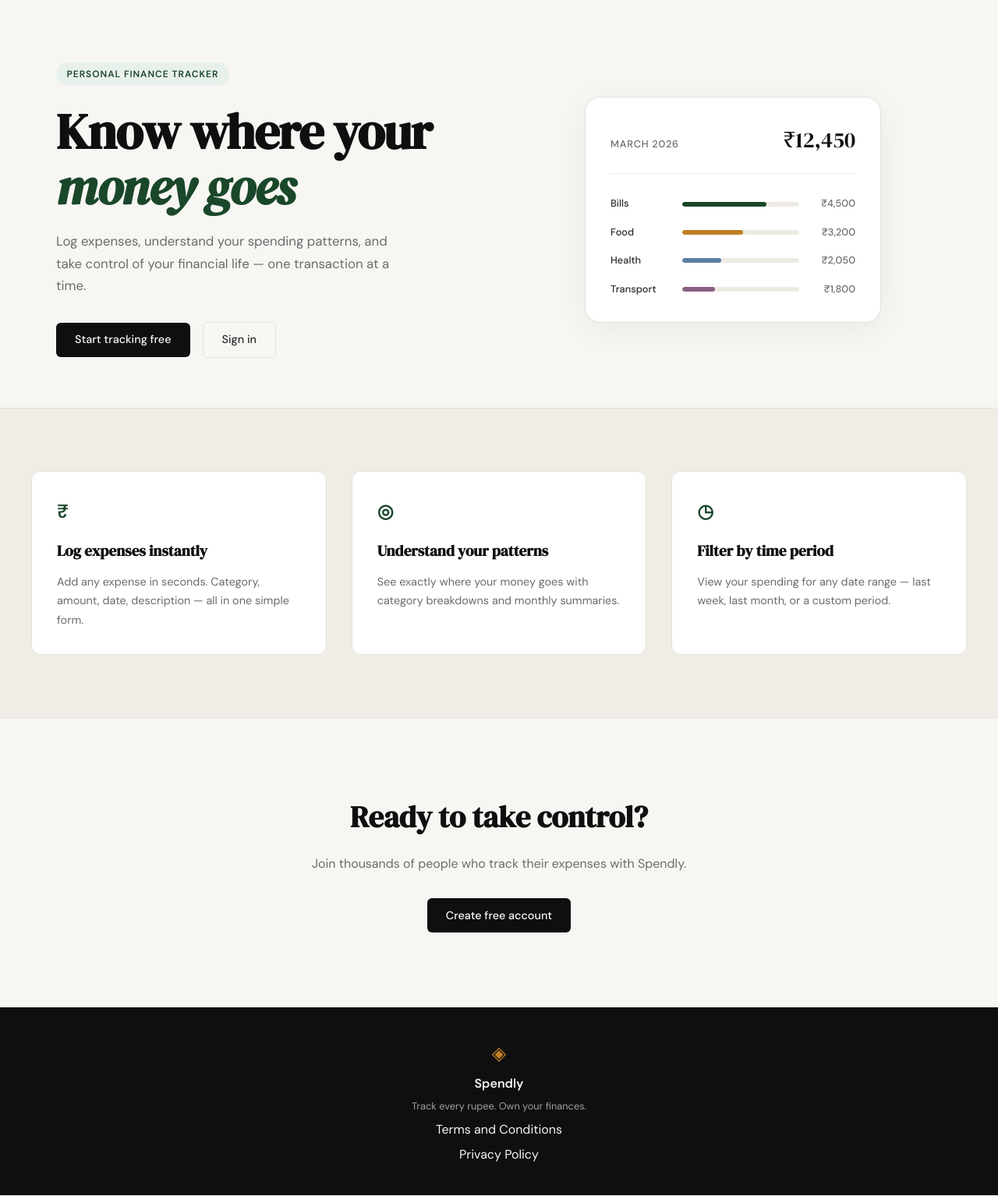
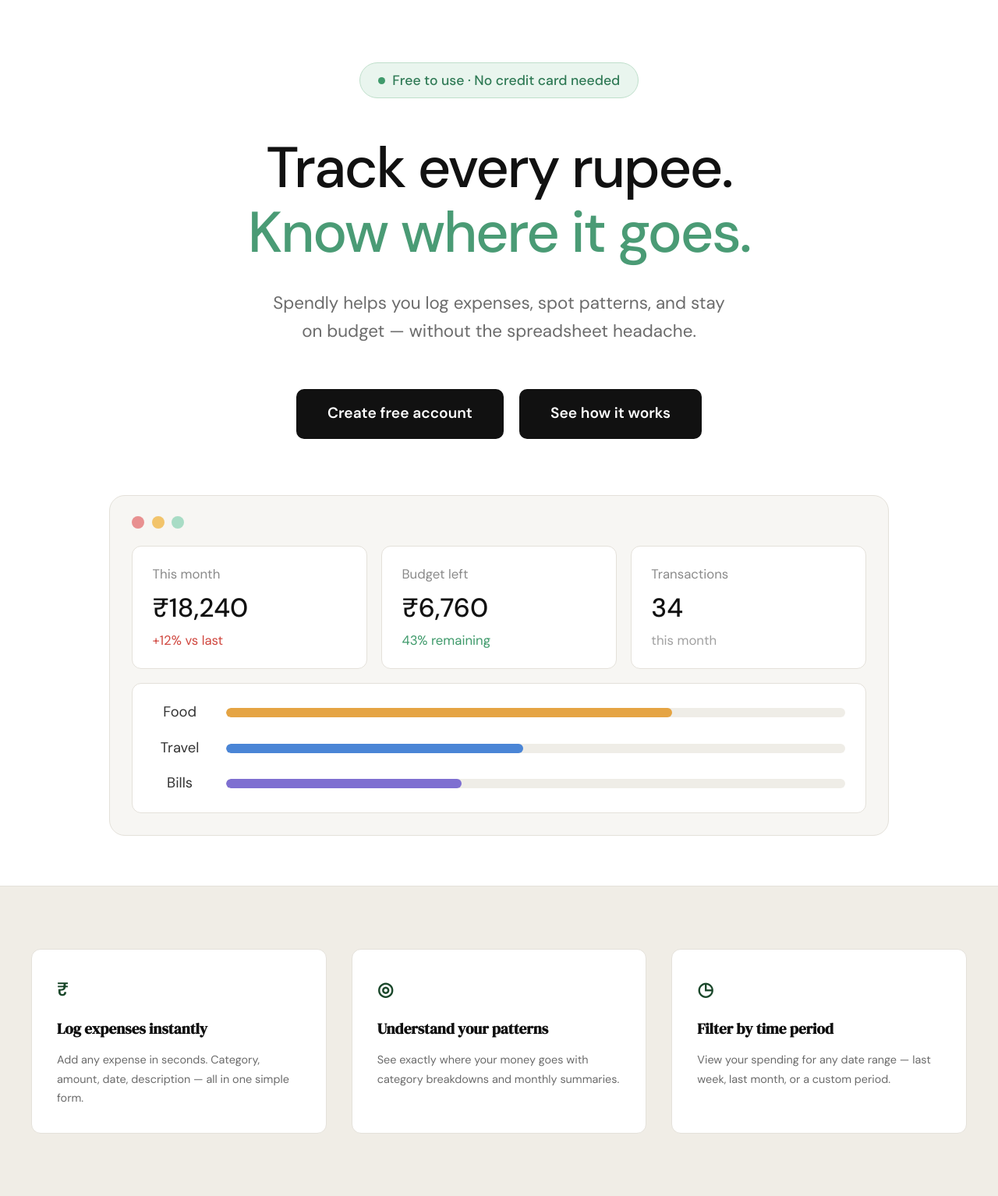
Before and after one commit to Devika35/spendly, a Flask app: page / in a window 1280 px wide. Shown: the part 61-1595 px from the top of the page at 78% size. Run offline with Flask 3, Linux system fonts and the light colour scheme.

Commit message:
landing: redesign hero section to match mockup

```diff
--- /dev/null
+++ b/static/css/landing.css
@@ -0,0 +1,192 @@
+/* ------------------------------------------------------------------ */
+/* Landing — hero                                                      */
+/* ------------------------------------------------------------------ */
+
+.home-hero {
+    background: var(--paper-card);
+    padding: 5rem 2rem 4rem;
+}
+
+.home-hero-inner {
+    max-width: 760px;
+    margin: 0 auto;
+    text-align: center;
+}
+
+.home-hero-badge {
+    display: inline-flex;
+    align-items: center;
+    gap: 0.6rem;
+    background: #e9f5ee;
+    border: 1px solid #bfdfcb;
+    color: #2f7a55;
+    font-size: 1.1rem;
+    font-weight: 500;
+    padding: 0.5rem 1.4rem;
+    border-radius: 999px;
+    margin-bottom: 3rem;
+}
+
+.home-hero-badge-dot {
+    width: 9px;
+    height: 9px;
+    border-radius: 50%;
+    background: #3f9a6b;
+}
+
+.home-hero-title {
+    font-family: var(--font-body);
+    font-size: clamp(2.75rem, 6.5vw, 4.6rem);
+    font-weight: 500;
+    line-height: 1.12;
+    letter-spacing: -0.03em;
+    color: #111111;
+    margin-bottom: 2rem;
+}
+
+.home-hero-title-accent { color: #4a9b75; }
+
+.home-hero-subtitle {
+    font-size: clamp(1.1rem, 2vw, 1.4rem);
+    color: #6b6b6b;
+    line-height: 1.6;
+    max-width: 610px;
+    margin: 0 auto 3.5rem;
+}
+
+.home-hero-actions {
+    display: flex;
+    justify-content: center;
+    gap: 1.25rem;
+    flex-wrap: wrap;
+}
+
+.home-hero-btn {
+    display: inline-block;
+    background: #111111;
+    color: #ffffff;
+    font-size: 1.2rem;
+    font-weight: 600;
+    padding: 1.05rem 2.5rem;
+    border-radius: 10px;
+    transition: background 0.2s;
+}
+
+.home-hero-btn:hover { background: var(--accent); }
+
+/* Dashboard mock */
+
+.home-hero-dashboard {
+    max-width: 1000px;
+    margin: 4.5rem auto 0;
+    background: var(--paper);
+    border: 1px solid var(--border);
+    border-radius: var(--radius-lg);
+    padding: 1.6rem 1.75rem 1.75rem;
+}
+
+.home-hero-dots {
+    display: flex;
+    gap: 0.6rem;
+    margin-bottom: 1.4rem;
+}
+
+.home-hero-dot {
+    width: 16px;
+    height: 16px;
+    border-radius: 50%;
+}
+
+.home-hero-dot-red    { background: #e89090; }
+.home-hero-dot-yellow { background: #f2c46b; }
+.home-hero-dot-green  { background: #a8dcc5; }
+
+.home-hero-stats {
+    display: grid;
+    grid-template-columns: repeat(3, 1fr);
+    gap: 1.1rem;
+    margin-bottom: 1.1rem;
+}
+
+.home-hero-stat {
+    display: flex;
+    flex-direction: column;
+    background: var(--paper-card);
+    border: 1px solid var(--border);
+    border-radius: var(--radius-md);
+    padding: 1.4rem 1.6rem;
+}
+
+.home-hero-stat-label {
+    font-size: 1.05rem;
+    color: #8a8a8a;
+    margin-bottom: 0.6rem;
+}
+
+.home-hero-stat-value {
+    font-size: 2.1rem;
+    font-weight: 500;
+    color: #111111;
+    line-height: 1.2;
+    margin-bottom: 0.5rem;
+}
+
+.home-hero-stat-note {
+    font-size: 1.05rem;
+    color: var(--ink-faint);
+}
+
+.home-hero-note-up   { color: #d0473f; }
+.home-hero-note-good { color: #3f9a6b; }
+
+.home-hero-bars {
+    background: var(--paper-card);
+    border: 1px solid var(--border);
+    border-radius: var(--radius-md);
+    padding: 1.4rem 1.6rem;
+    display: flex;
+    flex-direction: column;
+    gap: 1rem;
+}
+
+.home-hero-bar-row {
+    display: flex;
+    align-items: center;
+    gap: 1.5rem;
+}
+
+.home-hero-bar-label {
+    width: 70px;
+    flex-shrink: 0;
+    text-align: center;
+    font-size: 1.15rem;
+    color: #333333;
+}
+
+.home-hero-bar-track {
+    flex: 1;
+    height: 12px;
+    background: #efede7;
+    border-radius: 999px;
+    overflow: hidden;
+}
+
+.home-hero-bar {
+    height: 100%;
+    border-radius: 999px;
+}
+
+.home-hero-bar-food   { background: #e5a443; }
+.home-hero-bar-travel { background: #4a85d6; }
+.home-hero-bar-bills  { background: #7e6fd1; }
+
+/* Responsive */
+
+@media (max-width: 700px) {
+    .home-hero { padding: 3rem 1rem 2.5rem; }
+    .home-hero-badge { font-size: 0.9rem; margin-bottom: 2rem; }
+    .home-hero-btn { font-size: 1rem; padding: 0.9rem 1.75rem; }
+    .home-hero-dashboard { padding: 1.25rem; margin-top: 3rem; }
+    .home-hero-stats { grid-template-columns: 1fr; }
+    .home-hero-bar-row { gap: 1rem; }
+}
--- a/templates/landing.html
+++ b/templates/landing.html
@@ -2,59 +2,77 @@
 
 {% block title %}Spendly — Track Every Rupee{% endblock %}
 
+{% block head %}
+<link rel="stylesheet" href="{{ url_for('static', filename='css/landing.css') }}">
+{% endblock %}
+
 {% block content %}
 
-<section class="hero">
-    <div class="hero-inner">
-        <div class="hero-badge">Personal Finance Tracker</div>
-        <h1 class="hero-title">
-            Know where your<br>
-            <em>money goes</em>
+<section class="home-hero">
+    <div class="home-hero-inner">
+        <div class="home-hero-badge">
+            <span class="home-hero-badge-dot"></span>
+            Free to use · No credit card needed
+        </div>
+
+        <h1 class="home-hero-title">
+            Track every rupee.<br>
+            <span class="home-hero-title-accent">Know where it goes.</span>
         </h1>
-        <p class="hero-subtitle">
-            Log expenses, understand your spending patterns,
-            and take control of your financial life —
-            one transaction at a time.
+
+        <p class="home-hero-subtitle">
+            Spendly helps you log expenses, spot patterns, and stay
+            on budget — without the spreadsheet headache.
         </p>
-        <div class="hero-actions">
-            <a href="{{ url_for('register') }}" class="btn-primary">Start tracking free</a>
-            <a href="{{ url_for('login') }}" class="btn-ghost">Sign in</a>
+
+        <div class="home-hero-actions">
+            <a href="{{ url_for('register') }}" class="home-hero-btn">Create free account</a>
+            <a href="#" class="home-hero-btn">See how it works</a>
         </div>
     </div>
-    <div class="hero-visual">
-        <div class="mock-card">
-            <div class="mock-card-header">
-                <span class="mock-label">March 2026</span>
-                <span class="mock-total">₹12,450</span>
+
+    <div class="home-hero-dashboard">
+        <div class="home-hero-dots">
+            <span class="home-hero-dot home-hero-dot-red"></span>
+            <span class="home-hero-dot home-hero-dot-yellow"></span>
+            <span class="home-hero-dot home-hero-dot-green"></span>
+        </div>
+
+        <div class="home-hero-stats">
+            <div class="home-hero-stat">
+                <span class="home-hero-stat-label">This month</span>
+                <span class="home-hero-stat-value">₹18,240</span>
+                <span class="home-hero-stat-note home-hero-note-up">+12% vs last</span>
             </div>
-            <div class="mock-bars">
-                <div class="mock-bar-row">
-                    <span class="mock-cat">Bills</span>
-                    <div class="mock-bar-track">
-                        <div class="mock-bar" style="width: 72%"></div>
-                    </div>
-                    <span class="mock-amt">₹4,500</span>
+            <div class="home-hero-stat">
+                <span class="home-hero-stat-label">Budget left</span>
+                <span class="home-hero-stat-value">₹6,760</span>
+                <span class="home-hero-stat-note home-hero-note-good">43% remaining</span>
+            </div>
+            <div class="home-hero-stat">
+                <span class="home-hero-stat-label">Transactions</span>
+                <span class="home-hero-stat-value">34</span>
+                <span class="home-hero-stat-note">this month</span>
+            </div>
+        </div>
+
+        <div class="home-hero-bars">
+            <div class="home-hero-bar-row">
+                <span class="home-hero-bar-label">Food</span>
+                <div class="home-hero-bar-track">
+                    <div class="home-hero-bar home-hero-bar-food" style="width: 72%"></div>
                 </div>
-                <div class="mock-bar-row">
-                    <span class="mock-cat">Food</span>
-                    <div class="mock-bar-track">
-                        <div class="mock-bar mock-bar-2" style="width: 52%"></div>
-                    </div>
-                    <span class="mock-amt">₹3,200</span>
+            </div>
+            <div class="home-hero-bar-row">
+                <span class="home-hero-bar-label">Travel</span>
+                <div class="home-hero-bar-track">
+                    <div class="home-hero-bar home-hero-bar-travel" style="width: 48%"></div>
                 </div>
-                <div class="mock-bar-row">
-                    <span class="mock-cat">Health</span>
-                    <div class="mock-bar-track">
-                        <div class="mock-bar mock-bar-3" style="width: 33%"></div>
-                    </div>
-                    <span class="mock-amt">₹2,050</span>
-                </div>
-                <div class="mock-bar-row">
-                    <span class="mock-cat">Transport</span>
-                    <div class="mock-bar-track">
-                        <div class="mock-bar mock-bar-4" style="width: 28%"></div>
-                    </div>
-                    <span class="mock-amt">₹1,800</span>
+            </div>
+            <div class="home-hero-bar-row">
+                <span class="home-hero-bar-label">Bills</span>
+                <div class="home-hero-bar-track">
+                    <div class="home-hero-bar home-hero-bar-bills" style="width: 38%"></div>
                 </div>
             </div>
         </div>
```
